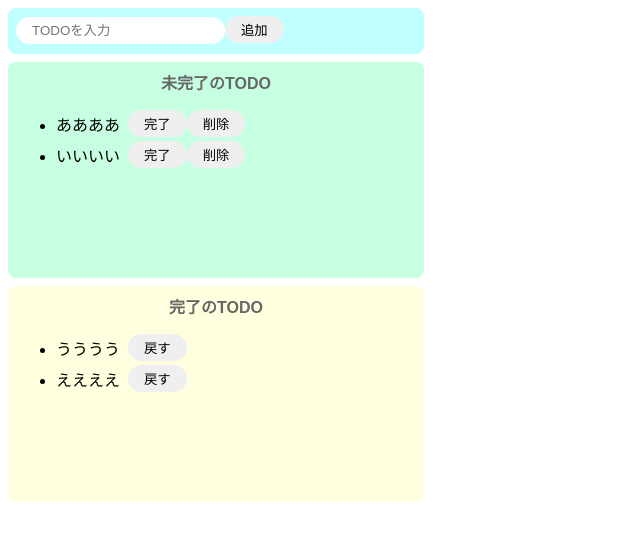
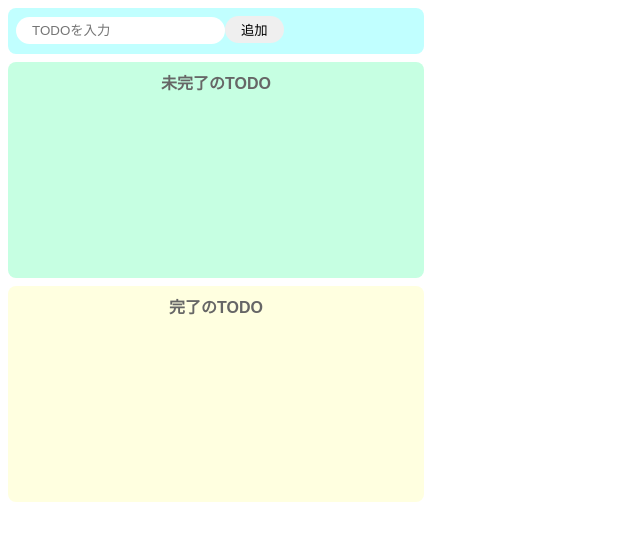
Before and after one commit to inoue-ryoki/react_app_2, a React (Create React App) app: page / in a window 1280 px wide. Shown: the top 540 px of the page, without its empty margins (0-640 px from the left). Built offline with nearby package versions, Linux system fonts and the light colour scheme.

Commit message:
戻す機能実装

```diff
--- a/src/App.js
+++ b/src/App.js
@@ -3,8 +3,8 @@
 
 function App() {
   const [todoText, setTodoText] = useState('');
-  const [incompleteTodos, setIncompleteTodos] = useState(['ああああ', 'いいいい']);
-  const [completeTodos, setcompleteTodos] = useState(['うううう', 'ええええ']);
+  const [incompleteTodos, setIncompleteTodos] = useState([]);
+  const [completeTodos, setcompleteTodos] = useState([]);
 
   const onChangeTodoText = (event) => setTodoText(event.target.value);
 
@@ -29,6 +29,14 @@
     setIncompleteTodos(newIncompleteTodos);
     setcompleteTodos(newCompleteTodos);
 
+  };
+
+  const onClickReturn = (index) => {
+    const newCompleteTodos = [...completeTodos];
+    newCompleteTodos.splice(index, 1);
+    const newIncompleteTodos = [...incompleteTodos, completeTodos[index]];
+    setcompleteTodos(newCompleteTodos);
+    setIncompleteTodos(newIncompleteTodos);
   };
 
   return (
@@ -60,11 +68,11 @@
           <div className="complete-area">
             <p className='title'>完了のTODO</p>
             <ul>
-              {completeTodos.map((todo) => {
+              {completeTodos.map((todo, index) => {
                 return (
                   <div key={todo} className='list-row'>
                     <li>{todo}</li>
-                    <button>戻す</button>
+                    <button onClick={() => onClickReturn(index)}>戻す</button>
 
                   </div>
 
```
